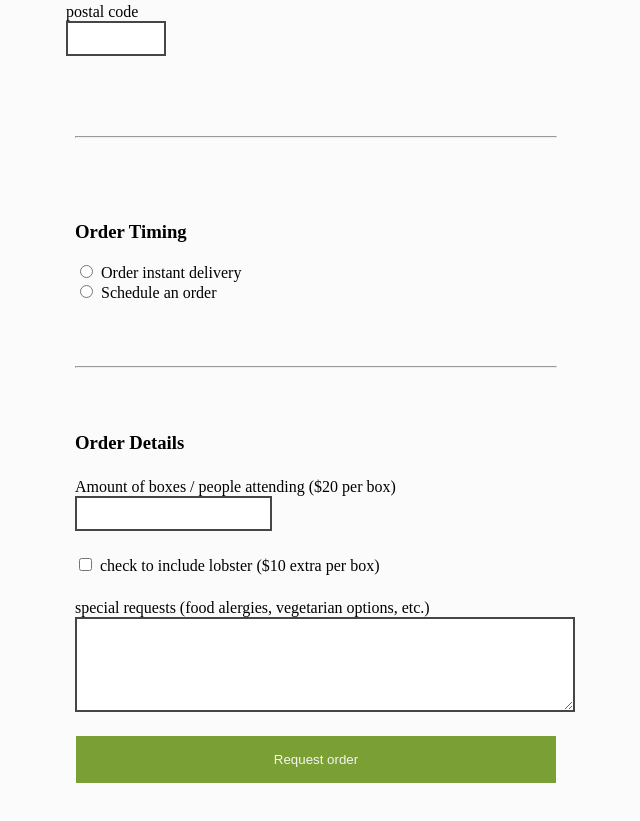
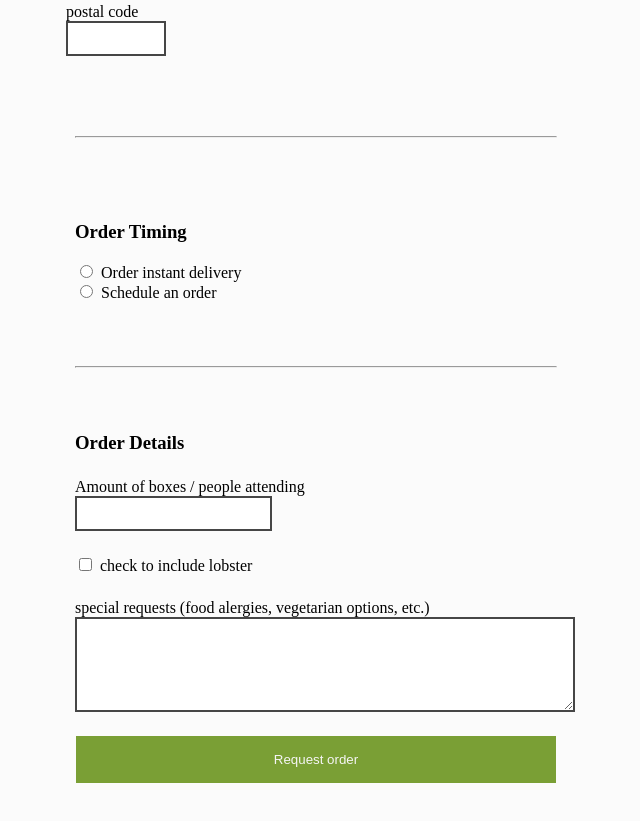
Before and after one commit to Ethanb75/seafood-phil, a Gatsby site: page /order in a window 1280 px wide. Shown: the part 700-1521 px from the top of the page, without its empty margins (324-964 px from the left). Built offline with nearby package versions, Linux system fonts and the light colour scheme; Gatsby itself is replaced by a stand-in of ours.

Commit message:
fixed prices

```diff
--- a/src/pages/css/index.css
+++ b/src/pages/css/index.css
@@ -515,7 +515,7 @@ body, .article {
   .titleList h1 {
     margin-top: 2rem;
     font-size: 3.583em;
-    margin-bottom: 1rem;
+    margin-bottom: .5rem;
   }
   .contact_links {
     margin-top: .5rem;
--- a/src/pages/order.js
+++ b/src/pages/order.js
@@ -106,12 +106,12 @@ export default class Catering extends Component {
               <div className="foodSelection">
                 <h3>Order Details</h3>
                 <div>
-                  <label htmlFor="amount">Amount of boxes / people attending ($20 per box)</label>
+                  <label htmlFor="amount">Amount of boxes / people attending</label>
                   <input type="number" min="1" name="amount" />
                 </div>
                 <div>
                   <input type="checkbox" name="lobster" />
-                  <label htmlFor="lobster">check to include lobster ($10 extra per box)</label>
+                  <label htmlFor="lobster">check to include lobster</label>
                 </div>
                 <div>
                   <label>special requests (food alergies, vegetarian options, etc.)</label>
```
